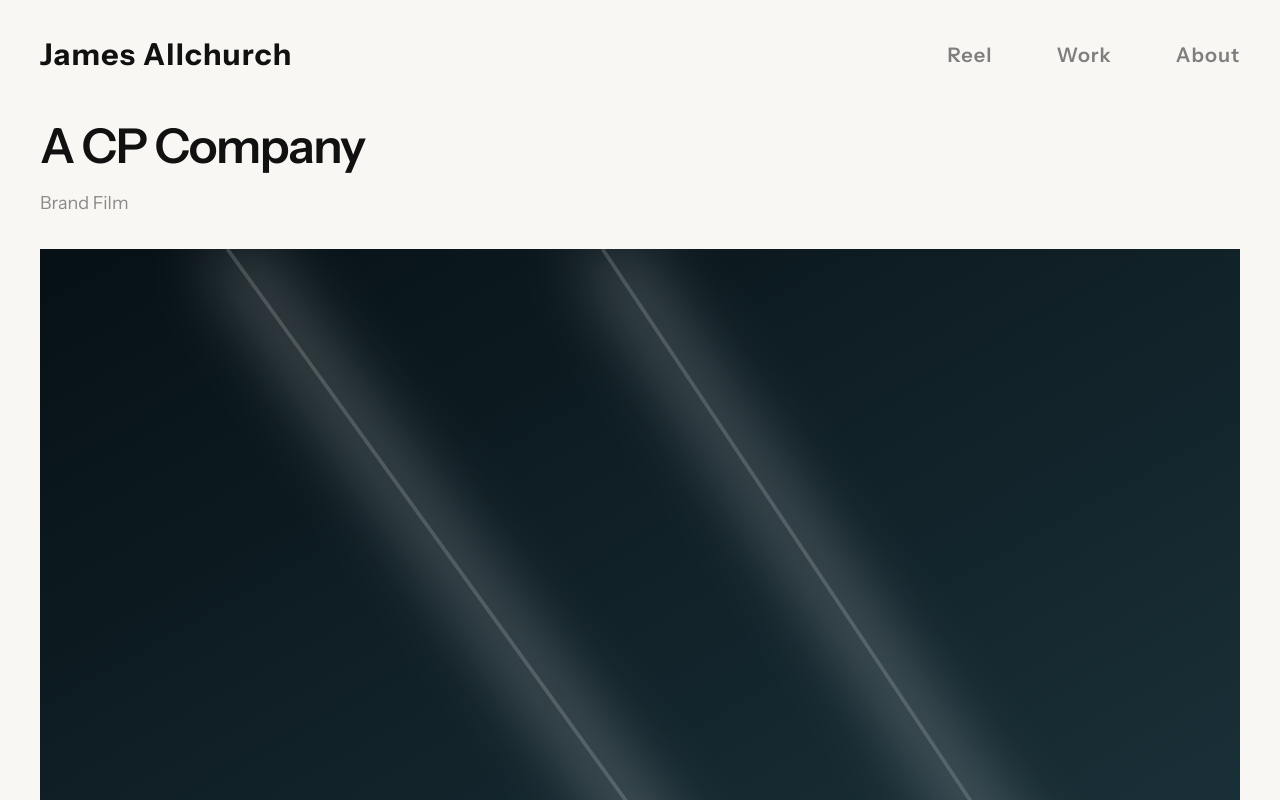
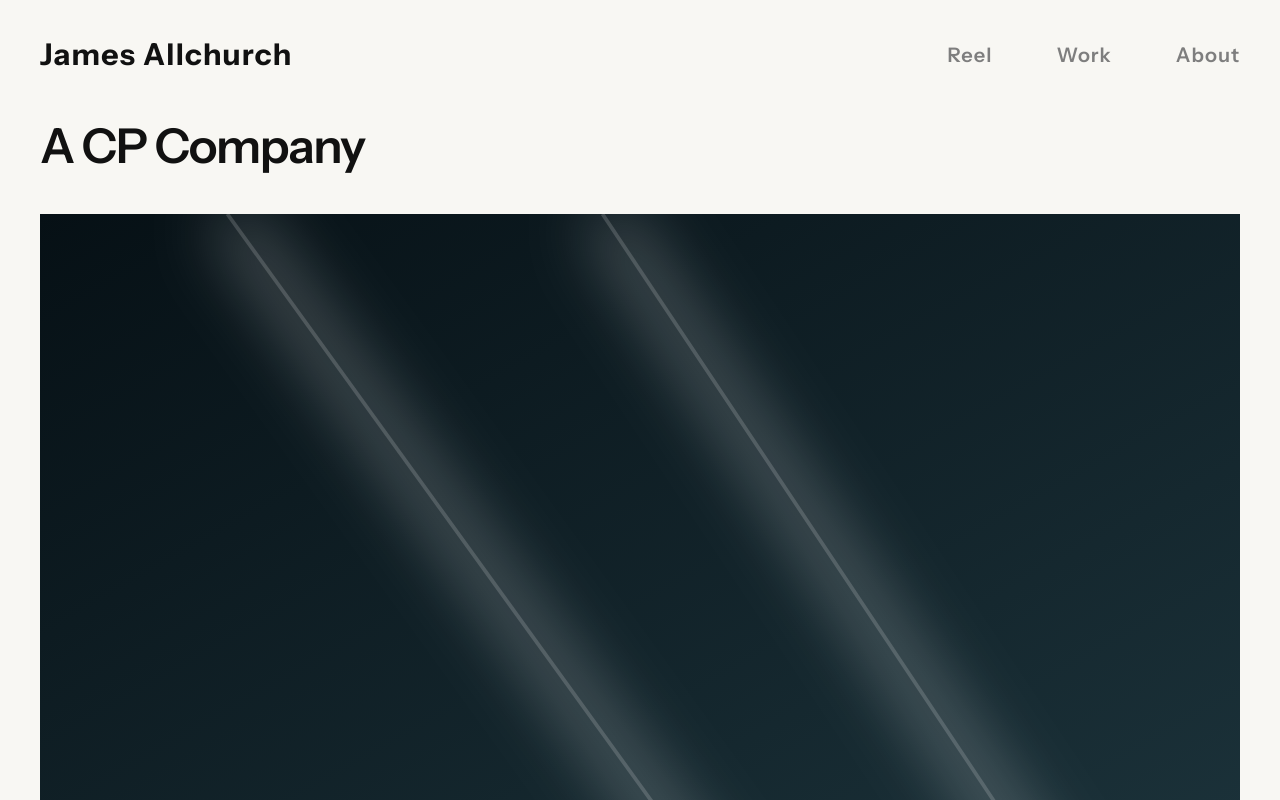
Before and after one commit to marmaladeJim/james-allchurch-portfolio, a Next.js app: page /work/a-cp-company in a window 1280 px wide. Shown: the top 800 px of the page. Built offline with nearby package versions, Linux system fonts and the light colour scheme.

Commit message:
Refactor project title section in page.tsx

```diff
--- a/app/work/[slug]/page.tsx
+++ b/app/work/[slug]/page.tsx
@@ -49,10 +49,6 @@
   <h1 className="text-[32px] font-semibold tracking-[-0.03em] md:text-[48px]">
     {project.title}
   </h1>
-
-        <p className="mt-2 text-[16px] text-[#8A8A8A] md:text-[18px]">
-          {project.category}
-        </p>
 </div>
 
       {/* Project video or image */}
```
Lines whose indentation alone changed are shown as unchanged.
